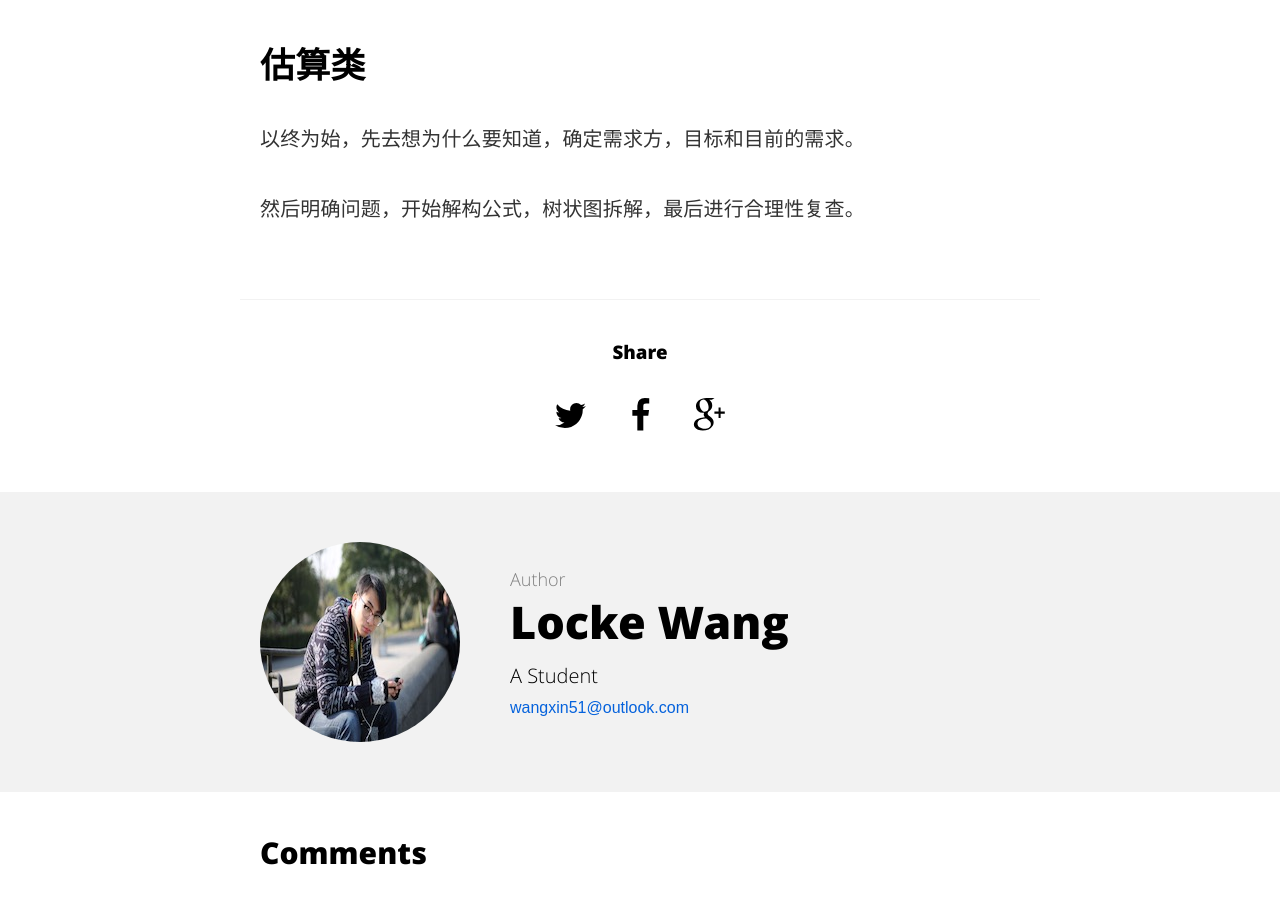
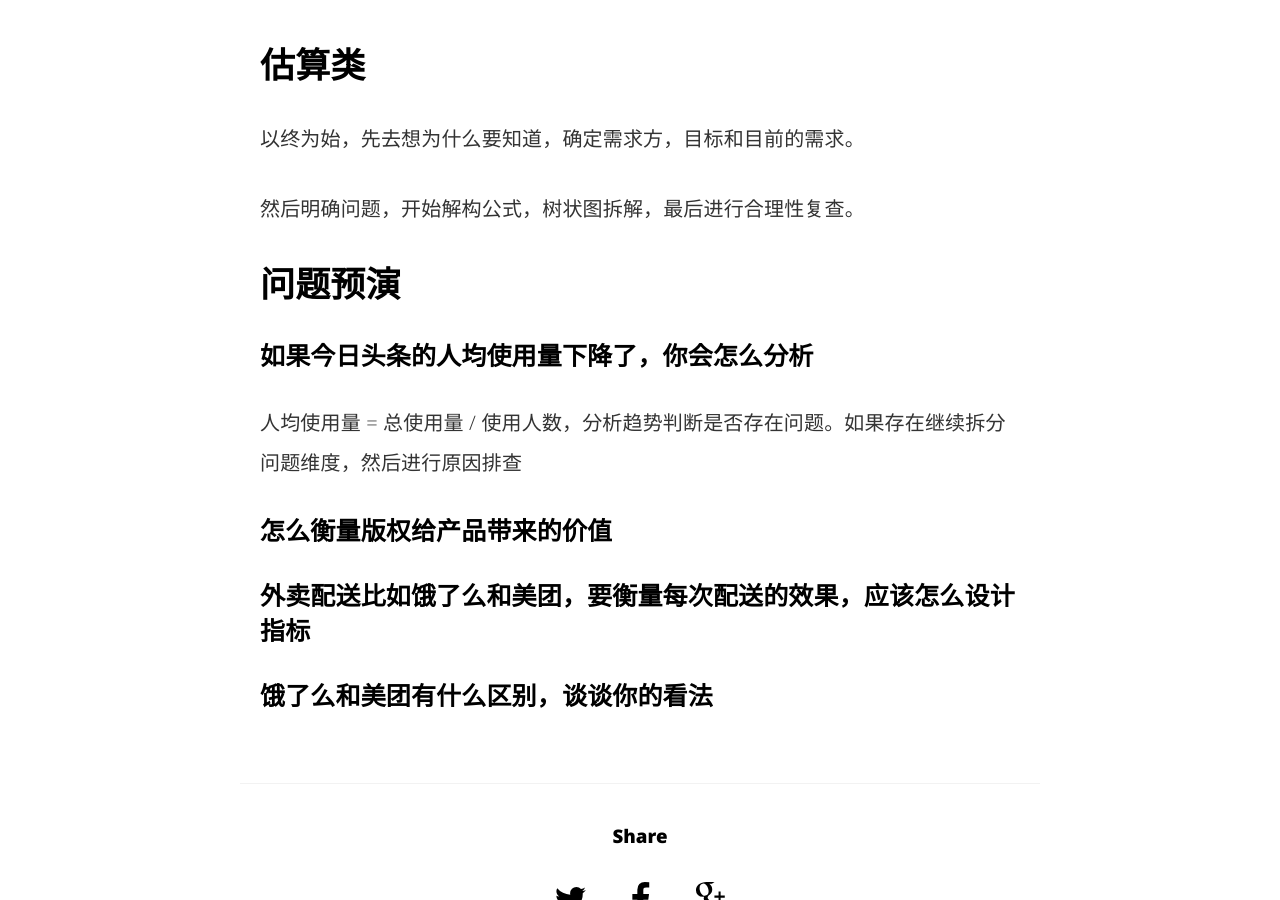
Before and after one commit to clay001/locke.github.io, a Jekyll site: the page built from _posts/2020-06-24-分析师之我见.md, in a window 1280 px wide and 900 px high, scrolled down 5912 px. Built offline with Jekyll 4.4.1, drawn with Linux system fonts in a browser that asks for light colours; comment, search, counter and statistics services are not loaded.

Commit message:
technique note

```diff
--- a/_posts/2020-06-24-分析师之我见.md
+++ b/_posts/2020-06-24-分析师之我见.md
@@ -116,3 +116,15 @@
 以终为始，先去想为什么要知道，确定需求方，目标和目前的需求。
 
 然后明确问题，开始解构公式，树状图拆解，最后进行合理性复查。
+
+## 问题预演
+
+### 如果今日头条的人均使用量下降了，你会怎么分析
+
+人均使用量 = 总使用量 / 使用人数，分析趋势判断是否存在问题。如果存在继续拆分问题维度，然后进行原因排查
+
+### 怎么衡量版权给产品带来的价值
+
+### 外卖配送比如饿了么和美团，要衡量每次配送的效果，应该怎么设计指标
+
+### 饿了么和美团有什么区别，谈谈你的看法
```
Also changed, not shown: _posts/2020-03-21-algorithm.md (+6 -0 lines), _posts/2020-05-29-data_analysis.md (+20 -2 lines), _posts/2020-07-03-玩转大数据.md (+4 -0 lines), _posts/2020-07-15-设计模式.md (+2 -0 lines), _posts/2020-07-24-风控介绍.md (added, +29 -0 lines), 1 other file.
